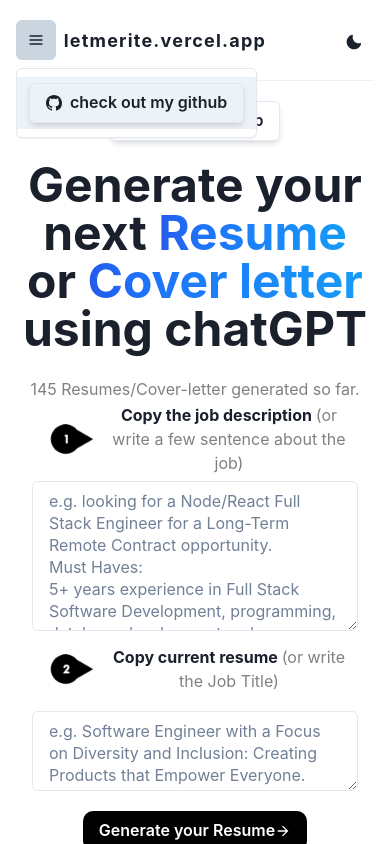
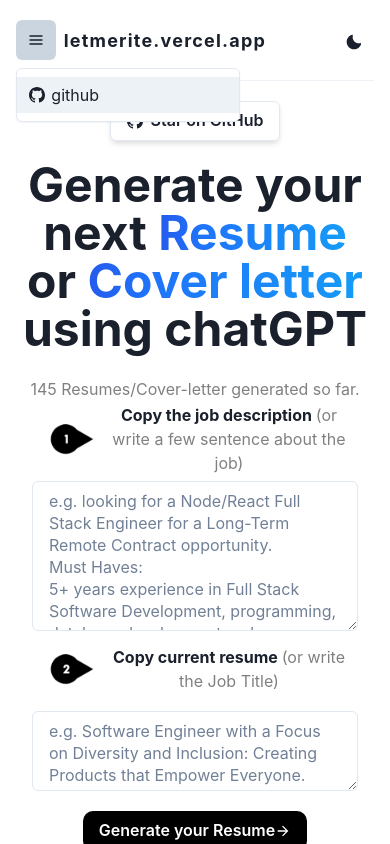
Before and after one commit to w3tsa/resumeandcoverletter, a Next.js app: page / in a window 390 px wide. Both pictures are taken after a click on the button 36 px from the left and 40 px from the top of the page. Shown: the top 844 px of the page. Built offline with nearby package versions, Linux system fonts and the light colour scheme.

Commit message:
Fixed the hydration error by removing the button inside the Link from chakra UI

```diff
--- a/src/components/header/MobilView.tsx
+++ b/src/components/header/MobilView.tsx
@@ -35,19 +35,19 @@
           <MenuList>
             <MenuItem>
               <Link
+                passHref
                 as={NextLink}
                 href="https://github.com/w3tsa/"
                 isExternal
                 _hover={{ textDecoration: "none" }}
               >
-                <Button
-                  leftIcon={<BsGithub />}
-                  colorScheme="gray"
-                  variant="outline"
-                  boxShadow={"md"}
+                <Flex
+                  alignItems={"center"}
+                  justifyContent={"space-between"}
+                  width={"70px"}
                 >
-                  check out my github
-                </Button>
+                  <BsGithub /> <Text>github</Text>
+                </Flex>
               </Link>
             </MenuItem>
           </MenuList>
--- a/src/components/header/Navigation.tsx
+++ b/src/components/header/Navigation.tsx
@@ -6,6 +6,7 @@
 
 const Navigation = () => {
   const [isLargerThan700] = useMediaQuery("(min-width: 700px)");
+
   return <>{isLargerThan700 ? <DesktopView /> : <MobileView />}</>;
 };
 
```
